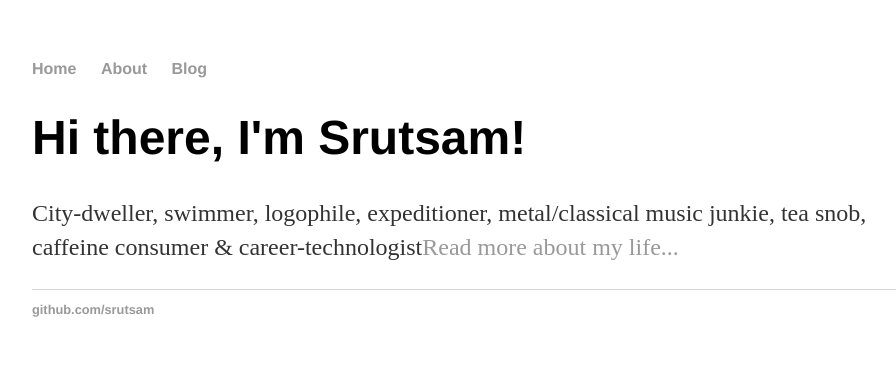
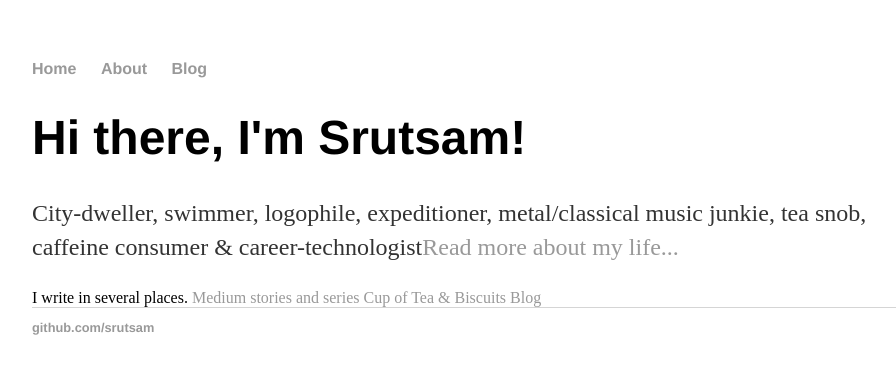
Before and after one commit to srutsam/srutsam.github.io, a Jekyll site: the page built from index.html, in a window 1280 px wide. Shown: the top 374 px of the page, without its empty margins (160-1056 px from the left). Built offline with Jekyll 4.4.1, drawn with Linux system fonts in a browser that asks for light colours.

Commit message:
Update index.html

```diff
--- a/index.html
+++ b/index.html
@@ -5,4 +5,13 @@
 <div class="blurb">
 <h1>Hi there, I'm Srutsam!</h1>
 	<p>City-dweller, swimmer, logophile, expeditioner, metal/classical music junkie, tea snob, caffeine consumer & career-technologist<a href="/about">Read more about my life...</a></p>
-</div><!-- /.blurb -->
+</div>
+<div>
+	I write in several places.
+	<a href="https://medium.com/@sruts.sam">Medium stories and series</a>
+	<a href="https://cupofteaandbiscuits.blogspot.com/">Cup of Tea & Biscuits Blog</a>
+
+</div>
+
+
+<!-- /.blurb -->
```
